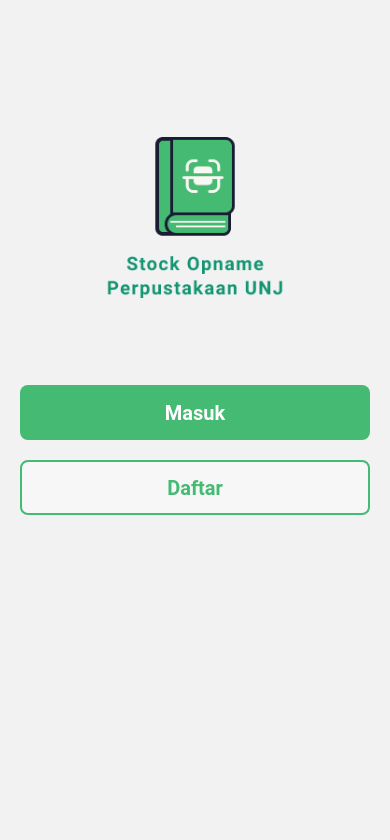
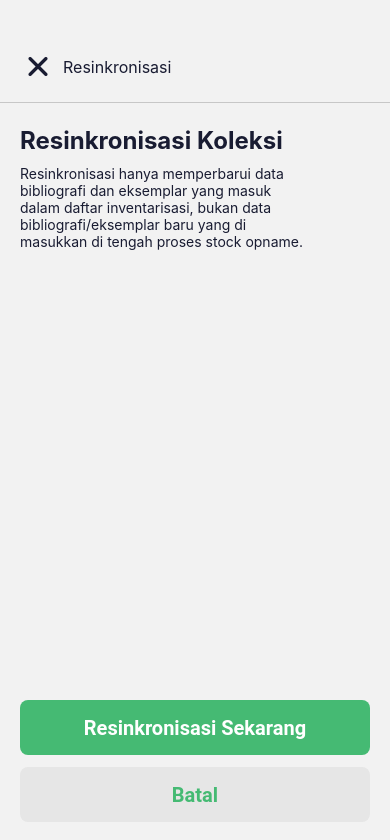
Before and after one commit to Calvphl/St-Op, a React Native app: screen /Resinkronisasi in a window 390 px wide. Before the commit this address had no page. Shown: the top 840 px of the page. Built offline with nearby package versions, Linux system fonts and the light colour scheme.

Commit message:
added TambahAnggota and Resinkronisasi

```diff
--- a/App.js
+++ b/App.js
@@ -9,6 +9,8 @@
   CreateTeam,
   CreateTeamIn,
   Detail,
+  Resinkronisasi,
+  UndangAnggota,
 } from "./screens";
 import Tabs from "./navigation/tabs";
 import { createStackNavigator } from "@react-navigation/stack";
@@ -32,6 +34,8 @@
         <Stack.Screen name="CreateTeamIn" component={CreateTeamIn} />
         <Stack.Screen name="Beranda" component={Tabs} />
         <Stack.Screen name="Detail" component={Detail} />
+        <Stack.Screen name="Resinkronisasi" component={Resinkronisasi} />
+        <Stack.Screen name="UndangAnggota" component={UndangAnggota} />
       </Stack.Navigator>
     </NavigationContainer>
 
--- a/constants/icons.js
+++ b/constants/icons.js
@@ -20,6 +20,7 @@
 const book = require("../assets/icons/book.png");
 const addTeam = require("../assets/icons/add-team.png");
 const history = require("../assets/icons/history.png");
+const send = require("../assets/icons/send.png");
 
 export default {
   arrow,
@@ -44,4 +45,5 @@
   book,
   addTeam,
   history,
+  send,
 };
--- a/screens/Aktivitas.js
+++ b/screens/Aktivitas.js
@@ -58,13 +58,13 @@
   }
 
   function renderNote() {
-    const gotoDetail = () => {
-      navigation.navigate("Detail");
-    };
+    // const gotoDetail = () => {
+    //   navigation.navigate("Detail");
+    // };
 
     return (
       <TouchableOpacity
-        onPress={gotoDetail}
+        // onPress={gotoDetail}
         style={{
           marginTop: 30,
           marginBottom: 20,
@@ -132,10 +132,9 @@
       </View>
       {renderSearch()}
       {renderNote()}
-      {/* {renderNote()}
       {renderNote()}
       {renderNote()}
-      {renderNote()} */}
+      {renderNote()}
     </ScrollView>
   );
 };
--- a/screens/Beranda.js
+++ b/screens/Beranda.js
@@ -312,6 +312,9 @@
   }
 
   function tambahKoleksiBuku() {
+    const gotoResinkronisasi = () => {
+      navigation.navigate("Resinkronisasi");
+    };
     return (
       <View
         style={{
@@ -384,6 +387,7 @@
 
         {/* resinkronasi */}
         <TouchableOpacity
+          onPress={gotoResinkronisasi}
           style={{ flexDirection: "row", justifyContent: "space-between" }}
         >
           <View>
@@ -410,6 +414,9 @@
   }
 
   function tambahAnggota() {
+    const gotoUndangAnggota = () => {
+      navigation.navigate("UndangAnggota");
+    };
     return (
       <View
         style={{
@@ -432,6 +439,7 @@
           Tambah Anggota
         </Text>
         <TouchableOpacity
+          onPress={gotoUndangAnggota}
           style={{ flexDirection: "row", justifyContent: "space-between" }}
         >
           <View>
--- a/screens/Bibliografi.js
+++ b/screens/Bibliografi.js
@@ -19,6 +19,14 @@
   Ionicons,
 } from "@expo/vector-icons";
 import { Dropdown } from "react-native-element-dropdown";
+
+const Bibliografi = ({ navigation }) => {
+  const [isFocus, setIsFocus] = useState(false);
+  const data = [
+    { label: "Lihat Semua", value: 1 },
+    { label: "Nama Buku", value: 2 },
+    { label: "Tahun Terbit", value: 3 },
+  ];
 
   function headerComponent() {
     return (
@@ -102,15 +110,23 @@
   }
 
   function mainContent() {
+    const gotoDetail = () => {
+      navigation.navigate("Detail");
+    };
     return (
       <TouchableOpacity
+        onPress={gotoDetail}
         style={{
           flexDirection: "row",
           paddingHorizontal: SIZES.padding2 * 2,
           alignItems: "center",
         }}
       >
-      <Image source={images.book} resizeMode="contain" style={{ width: 80 }} />
+        <Image
+          source={images.book}
+          resizeMode="contain"
+          style={{ width: 80 }}
+        />
         <View style={{ marginLeft: 20 }}>
           <Text style={{ fontSize: SIZES.body1, color: COLORS.black }}>
             Buku 1
@@ -142,14 +158,6 @@
       </TouchableOpacity>
     );
   }
-
-const Bibliografi = () => {
-  const [isFocus, setIsFocus] = useState(false);
-  const data = [
-    { label: "Lihat Semua", value: 1 },
-    { label: "Nama Buku", value: 2 },
-    { label: "Tahun Terbit", value: 3 },
-  ];
 
   function dropDownComponent() {
     const [value, setValue] = useState(null);
--- a/screens/Detail.js
+++ b/screens/Detail.js
@@ -12,7 +12,7 @@
 const Detail = ({ navigation }) => {
   function headerComponent() {
     const backToAktivitas = () => {
-      navigation.navigate("Aktivitas");
+      navigation.navigate("Bibliografi");
     };
     return (
       <View
--- /dev/null
+++ b/screens/Resinkronisasi.js
@@ -0,0 +1,132 @@
+import React from "react";
+import { View, Text, Image, TouchableOpacity, Modal } from "react-native";
+import { Ionicons } from "@expo/vector-icons";
+import { SIZES, COLORS, icons } from "../constants";
+
+const Resinkronisasi = ({ navigation }) => {
+  function headerComponent() {
+    return (
+      <View
+        style={{
+          paddingBottom: SIZES.padding2 + 5,
+          borderBottomWidth: 1,
+          borderBottomColor: COLORS.grey,
+          marginTop: 47,
+        }}
+      >
+        <View
+          style={{
+            marginHorizontal: SIZES.padding2 * 2,
+            flexDirection: "row",
+            alignItems: "center",
+          }}
+        >
+          <TouchableOpacity onPress={() => navigation.navigate("Beranda")}>
+            <Ionicons name="close" size={36} color={COLORS.black} />
+          </TouchableOpacity>
+          <Text
+            style={{
+              fontSize: SIZES.body1,
+              color: COLORS.black,
+              marginLeft: 7,
+            }}
+          >
+            Resinkronisasi
+          </Text>
+        </View>
+      </View>
+    );
+  }
+
+  function mainResinkronisasi() {
+    return (
+      <View style={{ paddingHorizontal: SIZES.padding2 * 2, marginTop: 23 }}>
+        <Text
+          style={{
+            fontSize: SIZES.h2,
+            fontWeight: "bold",
+            color: COLORS.black,
+            marginBottom: 10,
+          }}
+        >
+          Resinkronisasi Koleksi
+        </Text>
+        <Text
+          style={{
+            fontSize: SIZES.body2,
+            color: COLORS.black,
+            maxWidth: 290,
+          }}
+        >
+          Resinkronisasi hanya memperbarui data bibliografi dan eksemplar yang
+          masuk dalam daftar inventarisasi, bukan data bibliografi/eksemplar
+          baru yang di masukkan di tengah proses stock opname.
+        </Text>
+      </View>
+    );
+  }
+
+  function button() {
+    return (
+      <View style={{ marginHorizontal: SIZES.padding2 * 2, marginTop: 450 }}>
+        {/* Resync Now */}
+        <TouchableOpacity
+          style={{
+            height: 55,
+            backgroundColor: COLORS.primary,
+            borderRadius: SIZES.radius,
+            alignItems: "center",
+            justifyContent: "center",
+            marginBottom: 12,
+          }}
+          //   onPress={() => navigation.navigate("Beranda")}
+        >
+          <Text
+            style={{
+              color: "white",
+              fontFamily: "Roboto",
+              fontWeight: "bold",
+              fontSize: 20,
+            }}
+          >
+            Resinkronisasi Sekarang
+          </Text>
+        </TouchableOpacity>
+
+        {/* Batal */}
+        <TouchableOpacity
+          style={{
+            height: 55,
+            backgroundColor: "#e6e6e6",
+            borderRadius: SIZES.radius,
+            alignItems: "center",
+            justifyContent: "center",
+            marginBottom: 12,
+          }}
+          onPress={() => navigation.navigate("Beranda")}
+        >
+          <Text
+            style={{
+              color: COLORS.primary,
+              fontFamily: "Roboto",
+              fontWeight: "bold",
+              fontSize: 20,
+            }}
+          >
+            Batal
+          </Text>
+        </TouchableOpacity>
+      </View>
+    );
+  }
+
+  return (
+    <View>
+      {headerComponent()}
+      {mainResinkronisasi()}
+      {button()}
+    </View>
+  );
+};
+
+export default Resinkronisasi;
--- /dev/null
+++ b/screens/UndangAnggota.js
@@ -0,0 +1,138 @@
+import React from "react";
+import { View, Text, TouchableOpacity, Image } from "react-native";
+import { Ionicons } from "@expo/vector-icons";
+import { SIZES, COLORS, icons } from "../constants";
+
+const UndangAnggota = ({ navigation }) => {
+  function headerComponent() {
+    return (
+      <View
+        style={{
+          paddingBottom: SIZES.padding2 + 5,
+          borderBottomWidth: 1,
+          borderBottomColor: COLORS.grey,
+          marginTop: 47,
+        }}
+      >
+        <View
+          style={{
+            marginHorizontal: SIZES.padding2 * 2,
+            flexDirection: "row",
+            alignItems: "center",
+          }}
+        >
+          <TouchableOpacity onPress={() => navigation.navigate("Beranda")}>
+            <Ionicons name="close" size={36} color={COLORS.black} />
+          </TouchableOpacity>
+          <Text
+            style={{
+              fontSize: SIZES.body1,
+              color: COLORS.black,
+              marginLeft: 7,
+            }}
+          >
+            Undang Anggota
+          </Text>
+        </View>
+      </View>
+    );
+  }
+
+  function mainUndangAnggota() {
+    return (
+      <View style={{ paddingHorizontal: SIZES.padding2 * 2, marginTop: 23 }}>
+        <Text
+          style={{
+            fontSize: SIZES.h2,
+            fontWeight: "bold",
+            color: COLORS.black,
+            marginBottom: 10,
+          }}
+        >
+          Undang Anggota
+        </Text>
+        <Text
+          style={{
+            fontSize: SIZES.body2,
+            color: COLORS.black,
+            maxWidth: 260,
+          }}
+        >
+          Lakukan pengelolaan stock opname buku secara efisien bersama anggota
+          Anda.
+        </Text>
+      </View>
+    );
+  }
+
+  function cardUndangAnggota() {
+    return (
+      <TouchableOpacity
+        // onPress={() => navigation.navigate("CreateTeam")}
+        style={{
+          width: 350,
+          height: 81,
+          shadowColor: "#c7c7c7",
+          backgroundColor: "#f7f7f7",
+          shadowOffset: { width: 0, height: 1 },
+          shadowOpacity: 0.8,
+          shadowRadius: SIZES.radius,
+          borderRadius: SIZES.radius,
+          elevation: 5,
+          marginHorizontal: SIZES.padding2 * 2,
+          marginTop: 36,
+          paddingLeft: SIZES.padding2 + 10,
+        }}
+      >
+        <TouchableOpacity
+          //   onPress={() => navigation.navigate("CreateTeam")}
+          style={{
+            marginLeft: 6,
+            flexDirection: "row",
+            alignItems: "center",
+            position: "relative",
+            bottom: 20,
+          }}
+        >
+          <Image
+            source={icons.send}
+            resizeMode="contain"
+            style={{ width: 25, marginRight: 10 }}
+          />
+          <Text
+            style={{
+              fontSize: SIZES.h3,
+              fontFamily: "Roboto",
+              color: COLORS.black,
+              fontWeight: "bold",
+            }}
+          >
+            Kirim Tautan Undangan
+          </Text>
+        </TouchableOpacity>
+        <View style={{ position: "absolute", top: 47, left: 63 }}>
+          <Text
+            style={{
+              fontSize: SIZES.body3,
+              fontFamily: "Roboto",
+              color: COLORS.black,
+              maxWidth: 234,
+            }}
+          >
+            Undang lewat whatsapp, email, atau SMS
+          </Text>
+        </View>
+      </TouchableOpacity>
+    );
+  }
+
+  return (
+    <View>
+      {headerComponent()}
+      {mainUndangAnggota()}
+      {cardUndangAnggota()}
+    </View>
+  );
+};
+
+export default UndangAnggota;
--- a/screens/index.js
+++ b/screens/index.js
@@ -10,6 +10,8 @@
 import Aktivitas from "./Aktivitas";
 import Pengaturan from "./Pengaturan";
 import Detail from "./Detail";
+import Resinkronisasi from "./Resinkronisasi";
+import UndangAnggota from "./UndangAnggota";
 
 export {
   SignIn,
@@ -24,4 +26,6 @@
   Aktivitas,
   Pengaturan,
   Detail,
+  Resinkronisasi,
+  UndangAnggota,
 };
```
Also changed, not shown: assets/icons/send.png (added). Lines whose indentation alone changed are shown as unchanged.
